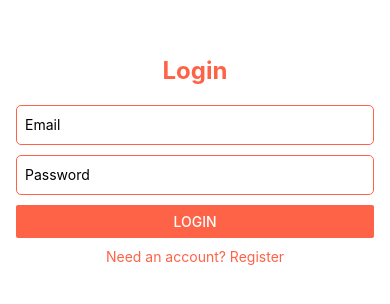
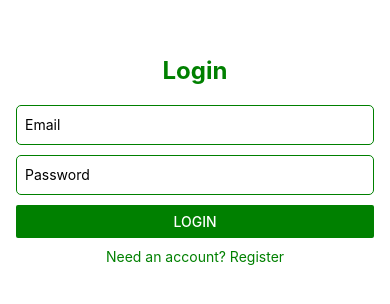
Before and after one commit to razorback4417/tagDev1, a React Native app: screen /Profile in a window 390 px wide. Shown: the part 262-566 px from the top of the page. Built offline with nearby package versions, Linux system fonts and the light colour scheme; no server answers.

Commit message:
profile firebase updates w/ profile picture

```diff
--- a/App.js
+++ b/App.js
@@ -70,7 +70,7 @@ export default function App() {
 
             return <Ionicons name={iconName} size={size} color={color} />;
           },
-          tabBarActiveTintColor: 'tomato',
+          tabBarActiveTintColor: 'green',
           tabBarInactiveTintColor: 'gray',
         })}
       >
--- a/package.json
+++ b/package.json
@@ -9,6 +9,7 @@
     "web": "expo start --web"
   },
   "dependencies": {
+    "@firebase/storage": "^0.12.0",
     "@react-native-community/datetimepicker": "^7.6.2",
     "@react-native-firebase/app": "^18.7.3",
     "@react-native-firebase/auth": "^18.7.3",
--- a/screens/LoginRegisterScreen.js
+++ b/screens/LoginRegisterScreen.js
@@ -114,6 +114,7 @@ export default function LoginRegisterScreen(props) {
         value={email}
         onChangeText={setEmail}
         keyboardType="email-address"
+        autoCapitalize='none'
       />
       <TextInput
         style={styles.input}
@@ -123,9 +124,9 @@ export default function LoginRegisterScreen(props) {
         secureTextEntry
       />
       {isLogin ? (
-        <Button title="Login" color="tomato" onPress={handleLogin} />
+        <Button title="Login" color="green" onPress={handleLogin} />
       ) : (
-        <Button title="Register" color="tomato" onPress={handleRegister} />
+        <Button title="Register" color="green" onPress={handleRegister} />
       )}
       <TouchableOpacity onPress={() => setIsLogin(!isLogin)}>
         <Text style={styles.switchText}>
@@ -148,11 +149,11 @@ const styles = StyleSheet.create({
     fontWeight: 'bold',
     marginBottom: 20,
     textAlign: 'center',
-    color: 'tomato',
+    color: 'green',
   },
   input: {
     height: 40,
-    borderColor: 'tomato',
+    borderColor: 'green',
     borderWidth: 1,
     marginBottom: 10,
     paddingHorizontal: 8,
@@ -160,7 +161,7 @@ const styles = StyleSheet.create({
   },
   switchText: {
     marginTop: 10,
-    color: 'tomato',
+    color: 'green',
     textAlign: 'center',
   },
 });
--- a/screens/ProfileScreen.js
+++ b/screens/ProfileScreen.js
@@ -4,15 +4,15 @@ import { getStorage, ref, uploadBytesResumable, getDownloadURL } from "firebase/
 import { getDoc, doc } from "firebase/firestore";
 import { auth, firestore } from '../firebaseConfig'; // import auth and firestore
 
-// import { query, where, getDocs, collection } from "firebase/firestore";
+import * as ImagePicker from 'expo-image-picker';
 
-import { getAuth, getUser } from "firebase/auth";
+import Icon from 'react-native-vector-icons/FontAwesome';
 
-
+import { getFirestore, updateDoc } from 'firebase/firestore';
 
 export default function ProfileScreen() {
   const [user, setUser] = useState(null);
-  const [image, setImage] = useState(null);
+  const [imageUrl, setImageUrl] = useState(null);
 
   useEffect(() => {
     const fetchUser = async () => {
@@ -43,65 +43,189 @@ export default function ProfileScreen() {
     return null;
   };
 
-  const handleUpload = async (event) => {
-    const file = event.target.files[0];
+  const handleUpload = async () => {
+    let result = await ImagePicker.launchImageLibraryAsync({
+      mediaTypes: ImagePicker.MediaTypeOptions.All,
+      allowsEditing: true,
+      aspect: [4, 3],
+      quality: 1,
+    });
+
+    console.log(result);
+
+    if (!result.canceled) {
+      const response = await fetch(result.uri);
+      const blob = await response.blob();
+
       const storage = getStorage();
-    const storageRef = ref(storage, 'profilePictures/' + auth.currentUser.uid);
-    const uploadTask = uploadBytesResumable(storageRef, file);
+      const storageRef = ref(storage, 'profilePictures/' + result.uri.split('/').pop());
+
+      const uploadTask = uploadBytesResumable(storageRef, blob);
 
       uploadTask.on('state_changed',
         (snapshot) => {
-        // Handle the upload progress
+          var progress = (snapshot.bytesTransferred / snapshot.totalBytes) * 100;
+          console.log('Upload is ' + progress + '% done');
         },
         (error) => {
-        // Handle unsuccessful uploads
+          console.error('Upload failed:', error);
         },
-      () => {
-        getDownloadURL(uploadTask.snapshot.ref).then((downloadURL) => {
-          setImage(downloadURL);
+        async () => {
+          getDownloadURL(uploadTask.snapshot.ref).then(async (downloadURL) => {
+            console.log('File available at', downloadURL);
+            // Update image state
+            setImageUrl(downloadURL);
+
+            // Update user document with profile picture URL
+            const userRef = doc(firestore, 'users', auth.currentUser.uid);
+            await updateDoc(userRef, {
+              profilePicture: downloadURL,
+            });
           });
         }
       );
+    }
   };
+
+  // const handleUpload = async () => {
+  //   let result = await ImagePicker.launchImageLibraryAsync({
+  //     mediaTypes: ImagePicker.MediaTypeOptions.All,
+  //     allowsEditing: true,
+  //     aspect: [4, 3],
+  //     quality: 1,
+  //   });
+
+  //   console.log(result);
+
+  //   if (!result.cancelled) {
+  //     setImageUrl(result.uri);
+
+  //     const response = await fetch(result.uri);
+  //     const blob = await response.blob();
+
+  //     const storage = getStorage();
+  //     const storageRef = ref(storage, 'profilePictures/' + result.uri.split('/').pop());
+
+  //     const uploadTask = uploadBytesResumable(storageRef, blob);
+
+  //     uploadTask.on('state_changed',
+  //       (snapshot) => {
+  //         var progress = (snapshot.bytesTransferred / snapshot.totalBytes) * 100;
+  //         console.log('Upload is ' + progress + '% done');
+  //       },
+  //       (error) => {
+  //         console.error('Upload failed:', error);
+  //       },
+  //       () => {
+  //         getDownloadURL(uploadTask.snapshot.ref).then((downloadURL) => {
+  //           console.log('File available at', downloadURL);
+  //           // Update image state
+  //           setImageUrl(downloadURL);
+  //         });
+  //       }
+  //     );
+  //   }
+  // };
+
+
+  // return (
+  //   <View style={styles.container}>
+  //     {imageUrl ?
+  //         <Text style={styles.label}>Edit profile picture:</Text> :
+  //         <Text style={styles.label}>Upload a profile picture:</Text>
+  //       }
+  //       <Button title="Select Image" onPress={handleUpload} />
+  //       {imageUrl &&
+  //         <Image
+  //           source={{ uri: imageUrl }}
+  //           style={{
+  //             width: 200,
+  //             height: 200,
+  //             borderRadius: 100, // This will make the image circular
+  //             alignSelf: 'center', // This will center the image horizontally
+  //           }}
+  //         />
+  //       }
+  //     <Text style={styles.name}>{user ? `${user.firstName} ${user.lastName}` : 'Loading...'}</Text>
+  //     <Text style={styles.info}>{user ? formatPhoneNumber(user.phoneNumber) : 'Loading...'}</Text>
+  //     <Text style={styles.info}>{user ? user.email : 'Loading...'}</Text>
+  //   </View>
+  // );
 
   return (
     <View style={styles.container}>
+      <View style={styles.profileContainer}>
+        <Image
+          source={{ uri: user && user.profilePicture ? user.profilePicture : 'https://t3.ftcdn.net/jpg/00/64/67/80/360_F_64678017_zUpiZFjj04cnLri7oADnyMH0XBYyQghG.jpg' }}
+          style={styles.profileImage}
+        />
+        <Icon name="pencil" size={30} color="#000" style={styles.editIcon} onPress={handleUpload} />
+      </View>
       <Text style={styles.name}>{user ? `${user.firstName} ${user.lastName}` : 'Loading...'}</Text>
       <Text style={styles.info}>{user ? formatPhoneNumber(user.phoneNumber) : 'Loading...'}</Text>
       <Text style={styles.info}>{user ? user.email : 'Loading...'}</Text>
-      <Image source={{ uri: image }} style={styles.image} />
-      <Button title="Upload Profile Picture" onPress={handleUpload} />
     </View>
   );
+
 };
 
 const styles = StyleSheet.create({
   container: {
     flex: 1,
-    padding: 20,
-    backgroundColor: '#f5f5f5',
+    justifyContent: 'center',
+    alignItems: 'center',
+  },
+  profileContainer: {
+    alignItems: 'center',
+    marginBottom: 20,
+  },
+  label: {
+    fontSize: 18,
+    marginBottom: 10,
+  },
+  profileImage: {
+    width: 200,
+    height: 200,
+    borderRadius: 100,
+    alignSelf: 'center',
+    marginBottom: 10,
   },
   name: {
-    fontSize: 24,
-    fontWeight: '600',
-    color: '#333',
-    marginBottom: 10,
+    fontSize: 22,
+    fontWeight: 'bold',
   },
   info: {
     fontSize: 18,
-    color: '#666',
-    marginBottom: 10,
-  },
-  image: {
-    width: 200,
-    height: 200,
-    borderRadius: 100,
-    marginBottom: 20,
-  },
-  button: {
-    backgroundColor: '#3498db',
-    color: '#fff',
-    padding: 10,
-    borderRadius: 5,
   },
 });
+
+// const styles = StyleSheet.create({
+//   container: {
+//     flex: 1,
+//     padding: 20,
+//     backgroundColor: '#f5f5f5',
+//   },
+//   name: {
+//     fontSize: 24,
+//     fontWeight: '600',
+//     color: '#333',
+//     marginBottom: 10,
+//   },
+//   info: {
+//     fontSize: 18,
+//     color: '#666',
+//     marginBottom: 10,
+//   },
+//   image: {
+//     width: 200,
+//     height: 200,
+//     borderRadius: 100,
+//     marginBottom: 20,
+//   },
+//   button: {
+//     backgroundColor: '#3498db',
+//     color: '#fff',
+//     padding: 10,
+//     borderRadius: 5,
+//   },
+// });
```
Also changed, not shown: 2 other files (tests, documents, lock files or other folders). Lines whose indentation alone changed are shown as unchanged.
